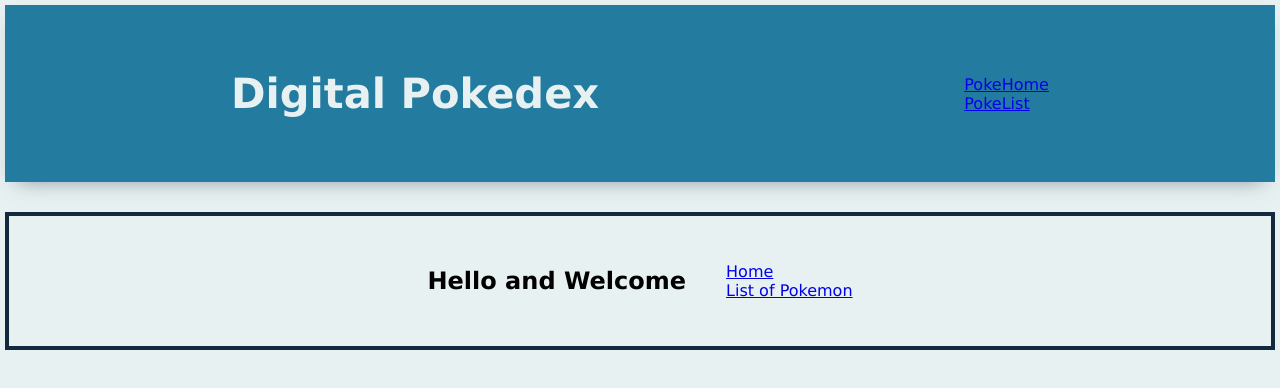
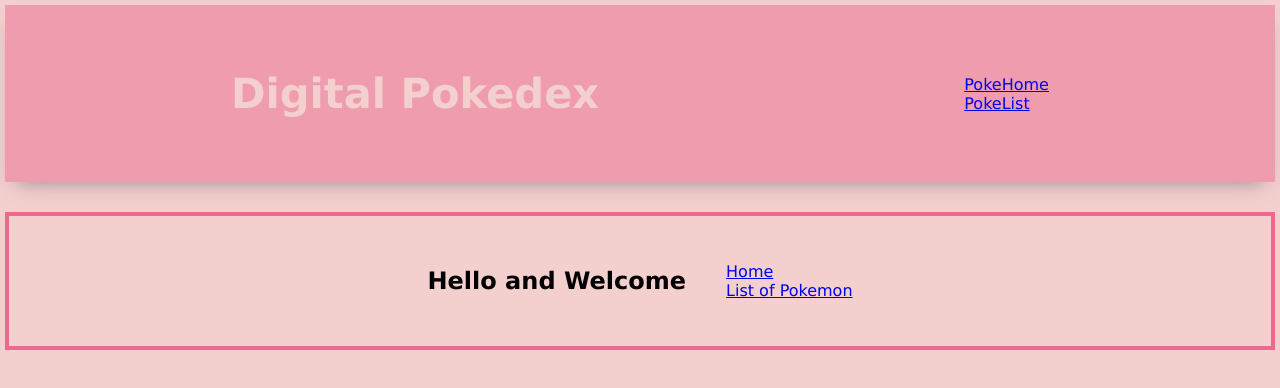
Before and after one commit to Richard-Hillman/lab-03-pokedex-1, a React (Create React App) app: page / in a window 1280 px wide. Shown: the top 388 px of the page. Built offline with nearby package versions, Linux system fonts and the light colour scheme.

Commit message:
changed it to pink

```diff
--- a/src/App.css
+++ b/src/App.css
@@ -3,11 +3,11 @@
 }
 
 body {
-  --color1: rgba(19, 41, 61, 1);
-  --color2: rgba(0, 100, 148, 1);
-  --color3: rgba(36, 123, 160, 1);
-  --color4: rgba(27, 152, 224, 1);
-  --color5: rgba(232, 241, 242, 1);
+  --color1: rgba(236, 105, 143, 1);
+  --color2: rgba(238, 131, 159, 1);
+  --color3: rgba(240, 156, 175, 1);
+  --color4: rgba(241, 173, 185, 1);
+  --color5: rgba(243, 207, 206, 1);
 
   --header-height: 50px;
   --shadow: 0px 10px 20px -12px rgba(19, 41, 61, 0.5);
```
